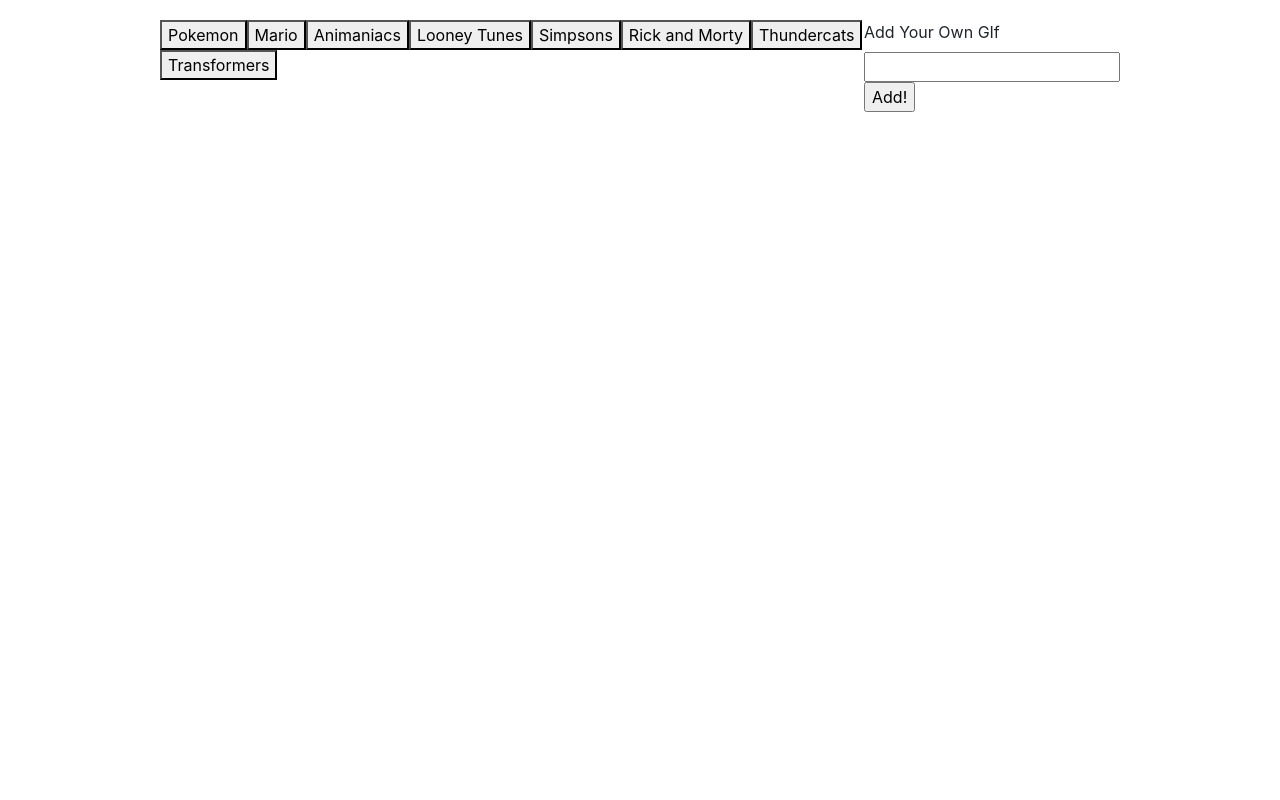
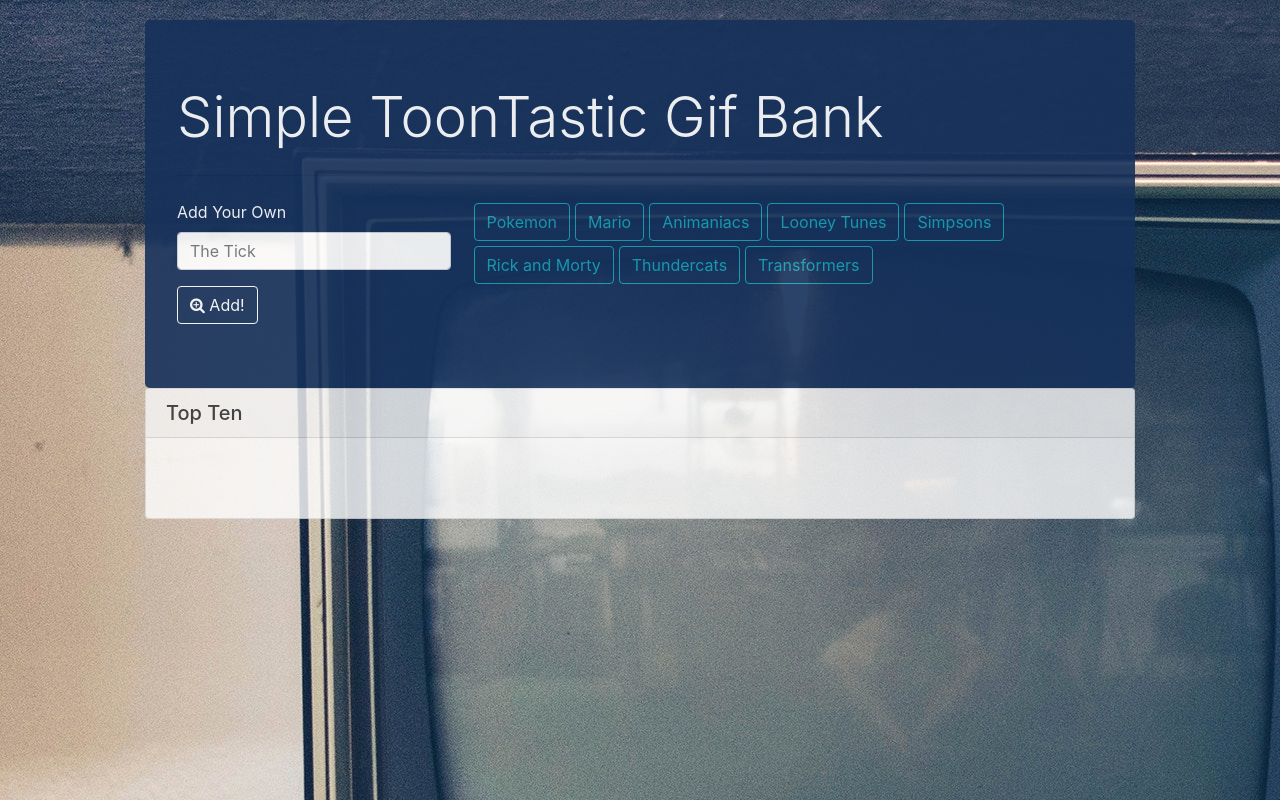
Before and after one commit to smpldvd/GifThatToon, a plain HTML site: page index.html in a window 1280 px wide. Drawn offline with nearby package versions, Linux system fonts and the light colour scheme.

Commit message:
Add background and more style to CSS, still progress to be made in JS.

```diff
--- a/assets/css/style.css
+++ b/assets/css/style.css
@@ -1,13 +1,29 @@
 body {
-    max-width: 960px;
+    max-width: 1020px;
     margin: 20px auto;
+    background: url(../images/old\ TV.jpg) left top no-repeat;
+    /* background-size: cover; */
+}
+.jumbotron {
+    overflow: auto;
+    background-color: #16315b;
+    opacity: .9;
+    margin-bottom: 0px;
 }
 
 form {
-    float: right;
+    float: left;
+    margin-right: 20px;
 }
 
 #gif-viewer {
     clear: both;
-    margin-top: 20px;
+    margin: 20px;
 }
+ .gif {
+     margin: 2.5px;
+ }
+
+ .card {
+     opacity: .8;
+ }
--- a/assets/js/script.js
+++ b/assets/js/script.js
@@ -20,15 +20,32 @@ $(document).ready(function () {
             // Clear the div before loading a new search
             $("#gif-viewer").empty();
 
-            for (var a = 0; a < subject.length; a++) {
+            for (var j = 0; j < subject.length; j++) {
 
-                let gifStill = response.data[a].images.fixed_height_still.url;
-                let gifPlay = response.data[a].images.fixed_height.url;
-                let gifImg = $("<img>").attr("data-state");
-                $("#gif-viewer").append(gifImg);
-                $(gifImg).hover(function() {
-                    console.log("click");
-                    $(this).attr("src", gifPlay);
+                let gifData = response.data[j];
+
+                //Grab URL of still and animated
+                let gifStill = gifData.images.fixed_height_still.url;
+                let gifPlay = gifData.images.fixed_height.url;
+
+                // Add img tag with attribute of source and var to find it
+                let gifImg = $("<img>").attr("src", gifStill);
+                // gifImg = $("<img>").attr("data-state");
+
+                let gifRating = gifData.rating;
+                gifRating = $('<p>').text("Rating: " + gifRating);
+
+                // Append image and rating to the div with id of gif-viewer
+                $("#gif-viewer").append(gifImg, gifRating);
+
+                $(gifImg).hover(function () {
+                    // console.log("click");
+                    if (true) {
+                        $(this).attr("src", gifPlay);
+                    }
+                    else {
+                        $(this).attr("src", gifStill)
+                    };
                 });
 
                 renderBtn();
@@ -48,13 +65,14 @@ $(document).ready(function () {
             // Then dynamically generate buttons for each GIF (jQuery automatically creates beginning and end tags)
             let a = $("<button>");
             // Adds class
-            a.addClass("gif");
+            a.addClass("gif").addClass("btn btn-outline-info");
             // Adds a data-attribute
-            a.attr("data-name", subject[i]);
+            a.attr("data-name", subject[i]).attr("type", "button");
             // Inputs text of subject
             a.text(subject[i]);
             // Appends button to the button div
             $("#gif-buttons").append(a);
+            $("#gif-input").empty();
         }
     }
 
--- a/index.html
+++ b/index.html
@@ -9,22 +9,38 @@
         crossorigin="anonymous">
     <link href="https://maxcdn.bootstrapcdn.com/font-awesome/4.7.0/css/font-awesome.min.css" rel="stylesheet">
     <link rel="stylesheet" type="text/css" media="screen" href="assets/css/style.css" />
-    <script src="https://code.jquery.com/jquery-3.3.1.min.js" integrity="sha256-FgpCb/KJQlLNfOu91ta32o/NMZxltwRo8QtmkMRdAu8=" crossorigin="anonymous"></script>
+    <script src="https://code.jquery.com/jquery-3.3.1.min.js" integrity="sha256-FgpCb/KJQlLNfOu91ta32o/NMZxltwRo8QtmkMRdAu8="
+        crossorigin="anonymous"></script>
 </head>
 
 <body>
 
-    <form id="gif-form">
-        <label for="gif-input">Add Your Own GIf</label><br>
-        <input type="text" id="gif-input"><br>
-        <input id="add-gif" type="submit" value="Add!">
-    </form>
+    <div class="container">
+        <div class="jumbotron text-white">
+            <h1 class="display-4">Simple ToonTastic Gif Bank</h1>
+            <hr class="my-4 text">
+            <form>
+                <div class="form-group">
+                    <label for="searchQuery">Add Your Own</label>
+                    <input type="email" class="form-control" id="gif-input" placeholder="The Tick">
+                </div>
+                <button type="button" class="btn btn-outline-light" id="add-gif">
+                    <span class="fa fa-search-plus" aria-hidden="true"></span> Add!
+                </button>
+            </form>
 
-    <div id="gif-buttons"></div>
+            <div id="gif-buttons"></div>
+        </div>
 
-    <div id="gif-viewer"></div>
+        <div class="card">
+            <h5 class="card-header">Top Ten</h5>
+            <div class="card-body" id="gif-viewer">
+            </div>
+        </div>
+    </div>
 
     <script src="assets/js/script.js"></script>
+
 </body>
 
 </html>
```
Also changed, not shown: assets/images/old TV.jpg (added).
